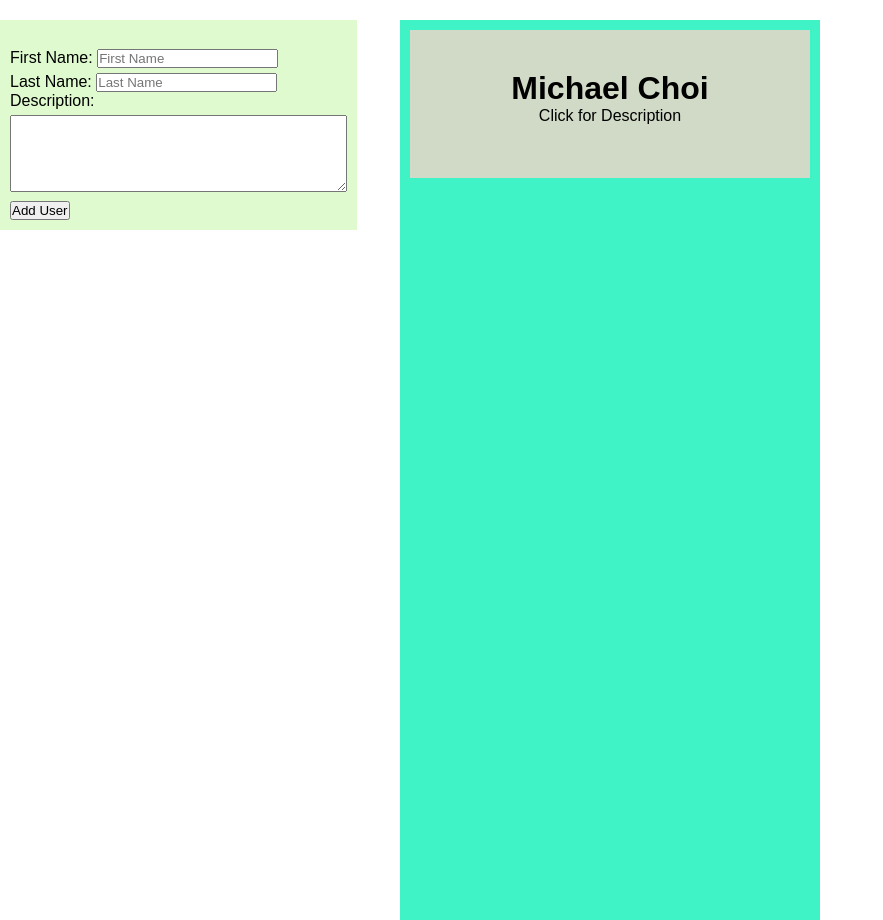
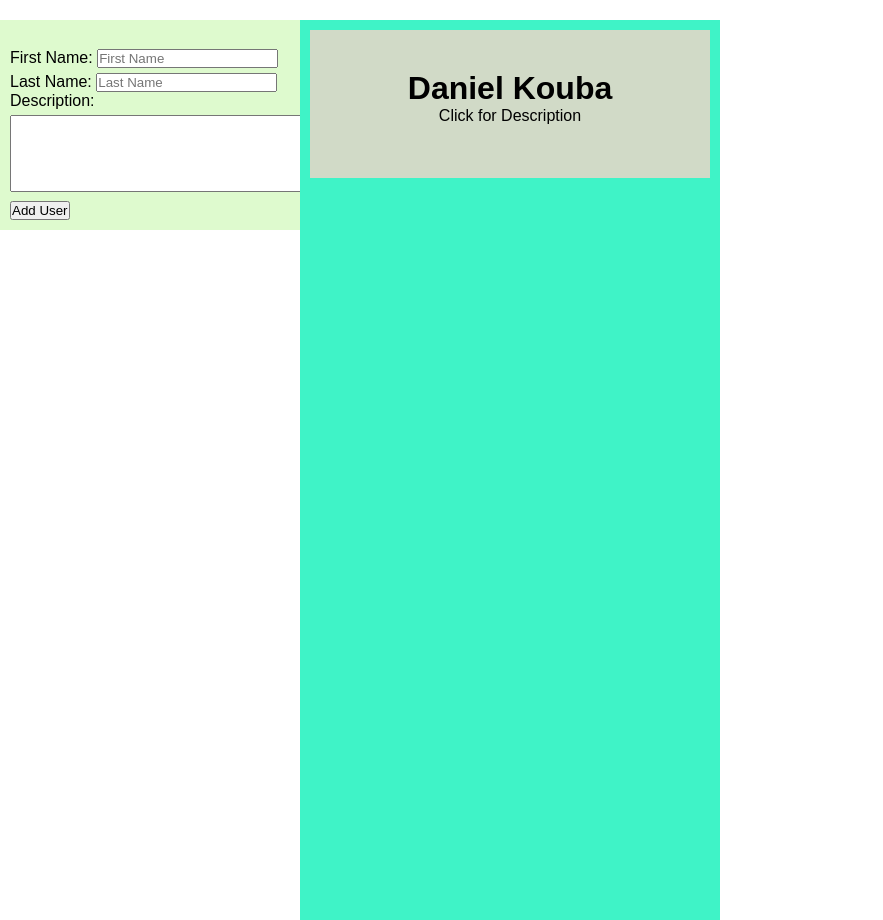
Before and after one commit to danielkouba/Contact-Card, a plain HTML site: page index.html in a window 1280 px wide. Shown: the whole page, without its empty margins (0-883 px from the left). Drawn offline with nearby package versions, Linux system fonts and the light colour scheme.

Commit message:
cleaned up and ready to go

```diff
--- a/index.html
+++ b/index.html
@@ -8,17 +8,24 @@
 	<script type="text/javascript" src="https://ajax.googleapis.com/ajax/libs/jquery/1.12.4/jquery.min.js"></script>
 	<script type="text/javascript">
 		$(document).ready(function(){
+			//Form submit
 			$('form').submit(function(){
-				//add a new row then push elements one by one
+				//combine name inputs
 				var fullName = $('input[name=fname]').val()+ " " + $('input[name=lname]').val();
+				//create a new card div
 				$('.cardholder').append('<div class="card"></div>');
+				//add elements to the new card div
 				$('.card').last().append("<h1>" + fullName + "</h1>" );
 				$('.card').last().append("<p>Click for Description</p>")
 				$('.card').last().append("<p>" + $('textarea[name=description]').val() + "</p>" );
+				//hide the description
 				$('p').last().hide()
+				//this cleans up the form
+				$('input[type=text], textarea').val("")
 				return false
 			})
 
+			//when a card is clicked it toggles elements to be hidden or shown
 			$(document).on('click', '.card', function(){
 				$(this).children().toggle()
 				}
@@ -42,7 +49,7 @@
 		</form>
 	</div>
 	<div class="cardholder col2">
-	<div class="card"><h1>Michael Choi</h1>
+		<div class="card"><h1>Daniel Kouba</h1>
 			<p>Click for Description</p>
 			<p style="display: none;">This is a magical description.</p>
 		</div>
--- a/style.css
+++ b/style.css
@@ -25,7 +25,7 @@ form>*{
 	width:400px;
 	height:900px;
 	position:absolute;
-	left: 400px;
+	left: 300px;
 	background: #3ff3c7;
 	padding:0 10px;
 }
```
Lines whose indentation alone changed are shown as unchanged.
